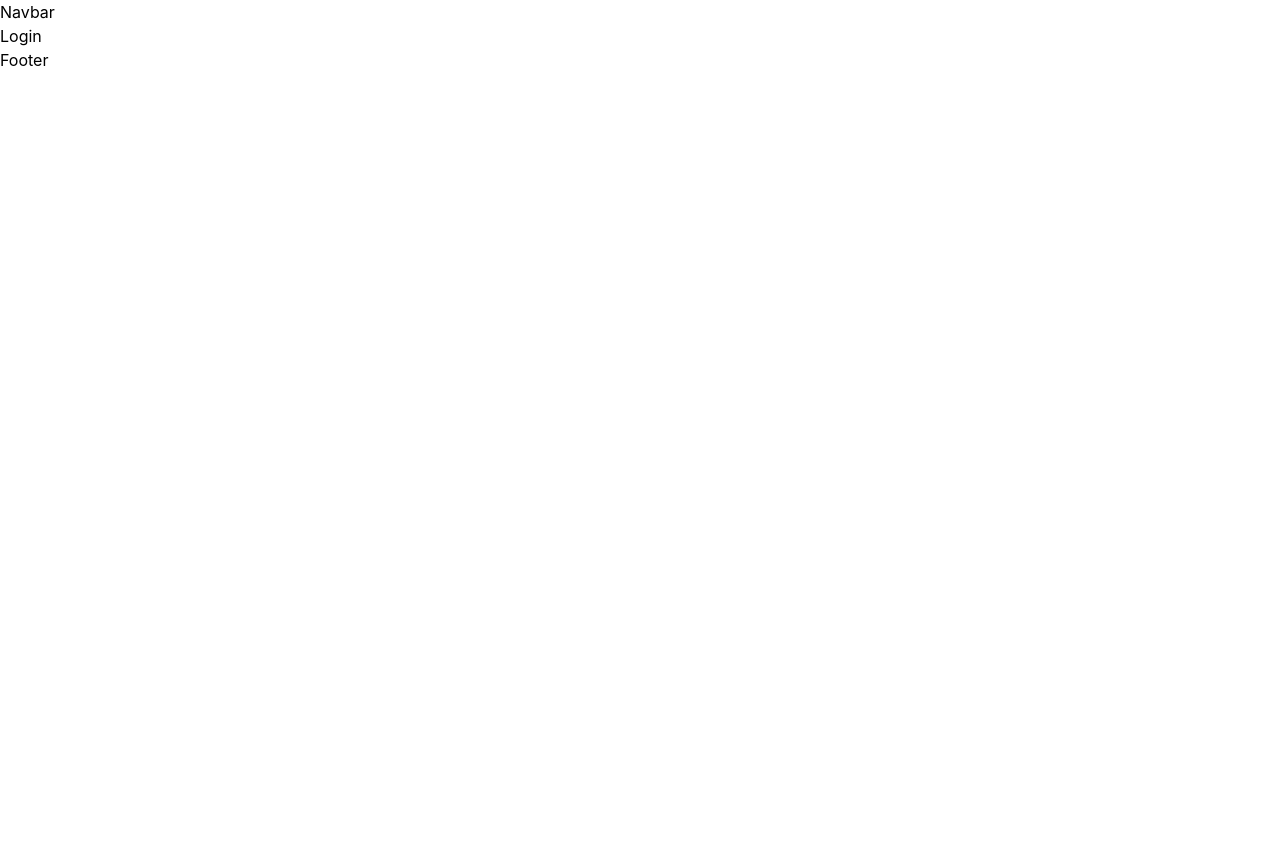
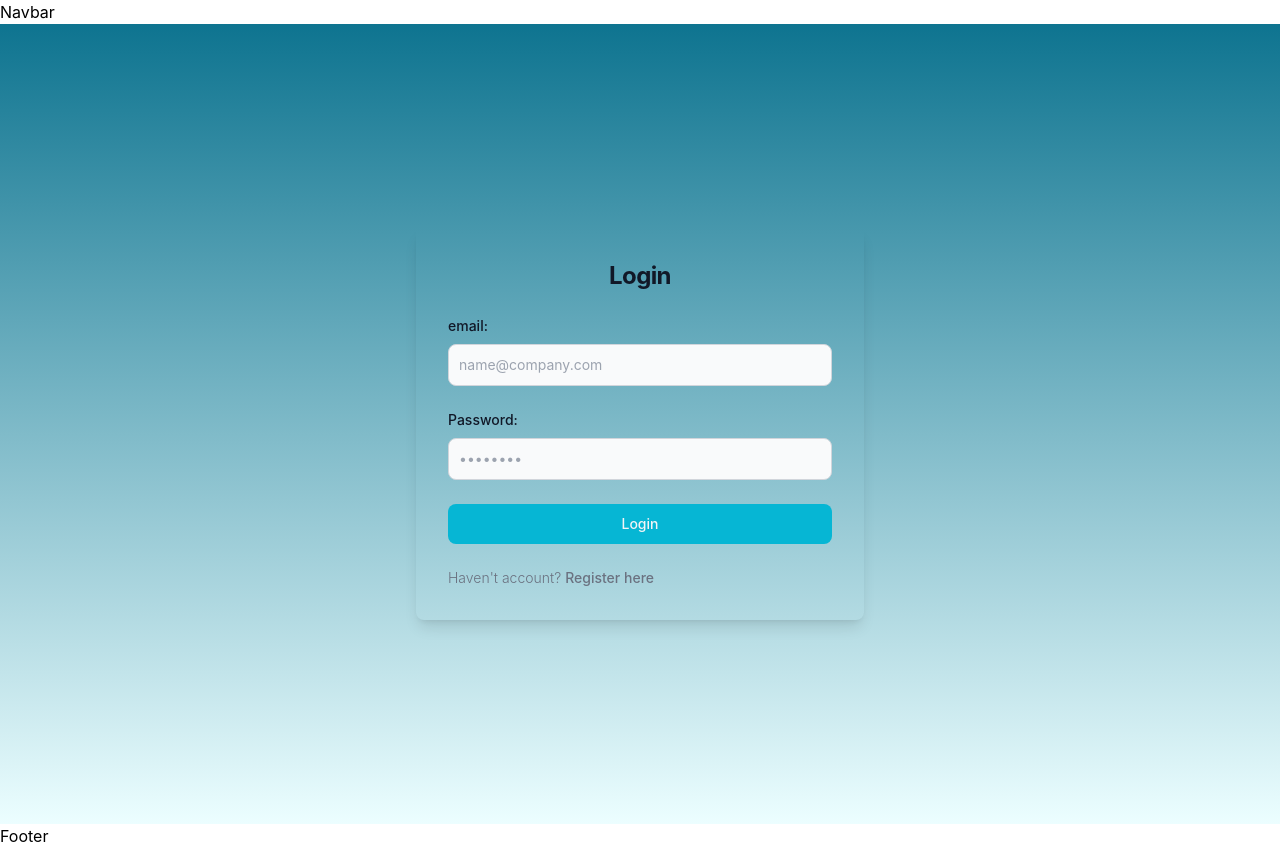
Before and after one commit to AyaaOthman/TrelloApp, a React (Create React App) app: page /login in a window 1280 px wide. Before the commit the page ends 800 px from the top, so only its background shows below. Built offline with nearby package versions, Linux system fonts and the light colour scheme.

Commit message:
add login

```diff
--- a/src/App.tsx
+++ b/src/App.tsx
@@ -4,7 +4,7 @@ import Layout from "./Components/MainLayout/Layout";
 
 import Register from "./Views/Auth/Register/Register";
 import TasksPage from "./Views/Tasks";
-import Login from "./Views/Auth/Login";
+import Login from "./Views/Auth/Login/Login";
 
 function App() {
   const routes = createBrowserRouter([
--- a/src/Context/auth.context.ts
+++ /dev/null
@@ -1,10 +0,0 @@
-import * as React from 'react'
-
-export const AuthContext = React.createContext(null)
-
-const AuthContextProvider:React.FC<React.ReactNode>|any = () => {
-    console.log();
-
-
-
-}
--- /dev/null
+++ b/src/Context/auth.context.tsx
@@ -0,0 +1,55 @@
+import jwtDecode from 'jwt-decode';
+import {createContext, useReducer} from 'react'
+
+interface IAuthState {
+    isLoggedIn: boolean;
+    token: string;
+    id: string
+}
+
+interface ITokenDecoded {
+    id: string;
+    email: string;
+    iat: number
+}
+
+export const AuthContext = createContext({})
+
+function reducer(state: IAuthState , action: any ) {
+    switch(action.type) {
+        case 'login':
+            return {...action.payload, isLoggedIn: true}
+        case 'logout':
+            return {isLoggedIn: false}
+        default:
+            return state
+    }
+}
+
+const AuthContextProvider:React.FC = ({children}: React.PropsWithChildren) => {
+
+    const [state, dispatch] = useReducer<any>(reducer, {isLoggedIn: false, token: null, id: null})
+
+    const login = (token: string) => {
+        const decode = jwtDecode<ITokenDecoded>(token)
+        console.log(token);
+        if (!decode?.id) {
+            return false
+        }
+        localStorage.setItem('token', token)
+        // dispatch({type: 'login', payload: {...decode, token}})
+        return true
+    }
+
+    const logOut = () => {
+        localStorage.removeItem('token')
+        // dispatch({type: 'logout'})
+    }
+
+
+    return <AuthContext.Provider value={{state, login, logOut}}>
+        {children}
+    </AuthContext.Provider>
+}
+
+export default AuthContextProvider
--- /dev/null
+++ b/src/Views/Auth/Login/Login.tsx
@@ -0,0 +1,102 @@
+import React, {useState} from "react";
+import * as yup from 'yup'
+import {useFormik} from 'formik'
+import { ILogin, IRegister } from "../../../Interfaces/register.interface";
+import { axiosInstance } from "../../../Api/axios";
+import { ToastContainer, toast } from 'react-toastify';
+import 'react-toastify/dist/ReactToastify.css';
+import { Link, useNavigate } from "react-router-dom";
+
+const Login = () => {
+
+    const [isLoading, setIsLoading] = useState(false)
+    const navigate = useNavigate()
+
+    const formik = useFormik<ILogin>({
+        initialValues: {
+        email: '',
+        password: ''
+        },
+
+        validationSchema: yup.object({
+        email: yup
+            .string()
+            .email('in-valid email')
+            .required('email is required'),
+        password: yup
+            .string()
+            .min(5, 'password must be more than 5 characters')
+            .required(),
+        }),
+
+        onSubmit: async (values) => {
+            setIsLoading(true)
+            await axiosInstance.post('/login', values).then(({data}) => {
+              localStorage.setItem('token', data.token)
+              toast.success(data.message)
+              setIsLoading(false)
+              navigate('/tasks')
+            }).catch(err => {
+              toast.error(err?.response?.data?.message)
+              setIsLoading(false)
+            })
+        },
+    })
+
+    return (
+        <section className="bg-gradient-to-b from-cyan-700 to-cyan-50 relative">
+            <div className="flex flex-col items-center justify-center px-6 py-8 mx-auto h-screen">
+                <div className="w-full shadow-lg rounded-lg md:mt-0 sm:max-w-md xl:p-0">
+                    <div className="p-6 space-y-4 md:space-y-6 sm:p-8">
+                        <h1 className="text-xl font-bold leading-tight text-center tracking-tight text-gray-900 md:text-2xl dark:text-white">
+                            Login
+                        </h1>
+                        <form className="space-y-4 md:space-y-6" onSubmit={formik.handleSubmit}>
+                            <div>
+                                <label htmlFor="email" className="block mb-2 text-sm font-medium text-gray-900 dark:text-white">email:</label>
+                                <input value={formik.values.email} onChange={formik.handleChange} onBlur={formik.handleBlur} type="email" name="email" id="email" className="bg-gray-50 border border-gray-300 text-gray-900 sm:text-sm rounded-lg focus:ring-primary-600 focus:border-primary-600 block w-full p-2.5" placeholder="name@company.com" />
+                                {
+                                    formik.errors.email && formik.touched.email && <div className="bg-red-600 rounded-lg my-2 p-1">
+                                        <p className="text-red-50">{formik.errors.email}</p>
+                                    </div>
+                                }
+                            </div>
+                            <div>
+                                <label htmlFor="password" className="block mb-2 text-sm font-medium text-gray-900 dark:text-white">Password:</label>
+                                <input type="password" value={formik.values.password} onChange={formik.handleChange} onBlur={formik.handleBlur} name="password" id="password" placeholder="••••••••" className="bg-gray-50 border border-gray-300 text-gray-900 sm:text-sm rounded-lg focus:ring-primary-600 focus:border-primary-600 block w-full p-2.5" />
+                                {
+                                    formik.errors.password && formik.touched.password && <div className="bg-red-600 rounded-lg my-2 p-1">
+                                        <p className="text-red-50">{formik.errors.password}</p>
+                                    </div>
+                                }
+                            </div>
+                            <button
+                                type="submit"
+                                className="w-full text-gray-100 bg-cyan-500 hover:bg-primary-700 focus:ring-4 focus:outline-none focus:ring-primary-300 font-medium rounded-lg text-sm px-5 py-2.5 text-center"
+                                disabled={!formik.isValid || !formik.dirty}
+                            >
+                                {
+                                    isLoading ? <div className="text-center">
+                                        <div role="status">
+                                            <svg aria-hidden="true" className="inline w-8 h-8 mr-2 text-gray-200 animate-spin dark:text-gray-600 fill-blue-600" viewBox="0 0 100 101" fill="none" xmlns="http://www.w3.org/2000/svg">
+                                                <path d="M100 50.5908C100 78.2051 77.6142 100.591 50 100.591C22.3858 100.591 0 78.2051 0 50.5908C0 22.9766 22.3858 0.59082 50 0.59082C77.6142 0.59082 100 22.9766 100 50.5908ZM9.08144 50.5908C9.08144 73.1895 27.4013 91.5094 50 91.5094C72.5987 91.5094 90.9186 73.1895 90.9186 50.5908C90.9186 27.9921 72.5987 9.67226 50 9.67226C27.4013 9.67226 9.08144 27.9921 9.08144 50.5908Z" fill="currentColor"/>
+                                                <path d="M93.9676 39.0409C96.393 38.4038 97.8624 35.9116 97.0079 33.5539C95.2932 28.8227 92.871 24.3692 89.8167 20.348C85.8452 15.1192 80.8826 10.7238 75.2124 7.41289C69.5422 4.10194 63.2754 1.94025 56.7698 1.05124C51.7666 0.367541 46.6976 0.446843 41.7345 1.27873C39.2613 1.69328 37.813 4.19778 38.4501 6.62326C39.0873 9.04874 41.5694 10.4717 44.0505 10.1071C47.8511 9.54855 51.7191 9.52689 55.5402 10.0491C60.8642 10.7766 65.9928 12.5457 70.6331 15.2552C75.2735 17.9648 79.3347 21.5619 82.5849 25.841C84.9175 28.9121 86.7997 32.2913 88.1811 35.8758C89.083 38.2158 91.5421 39.6781 93.9676 39.0409Z" fill="currentFill"/>
+                                            </svg>
+                                            <span className="sr-only">Loading...</span>
+                                        </div>
+                                    </div> : <span>Login</span>
+                                }
+                            </button>
+                            <p className="text-sm font-light text-gray-500 dark:text-gray-400">
+                                Haven't account? <Link to="/register" className="font-medium text-primary-600 hover:underline dark:text-primary-500">Register here</Link>
+                            </p>
+                        </form>
+                    </div>
+                </div>
+            </div>
+            <ToastContainer theme="colored" position="top-center" />
+        </section>
+    )
+};
+
+export default Login;
--- a/src/Views/Auth/Login/index.tsx
+++ /dev/null
@@ -1,7 +0,0 @@
-import React from "react";
-
-const Login = () => {
-  return <div>Login</div>;
-};
-
-export default Login;
```
